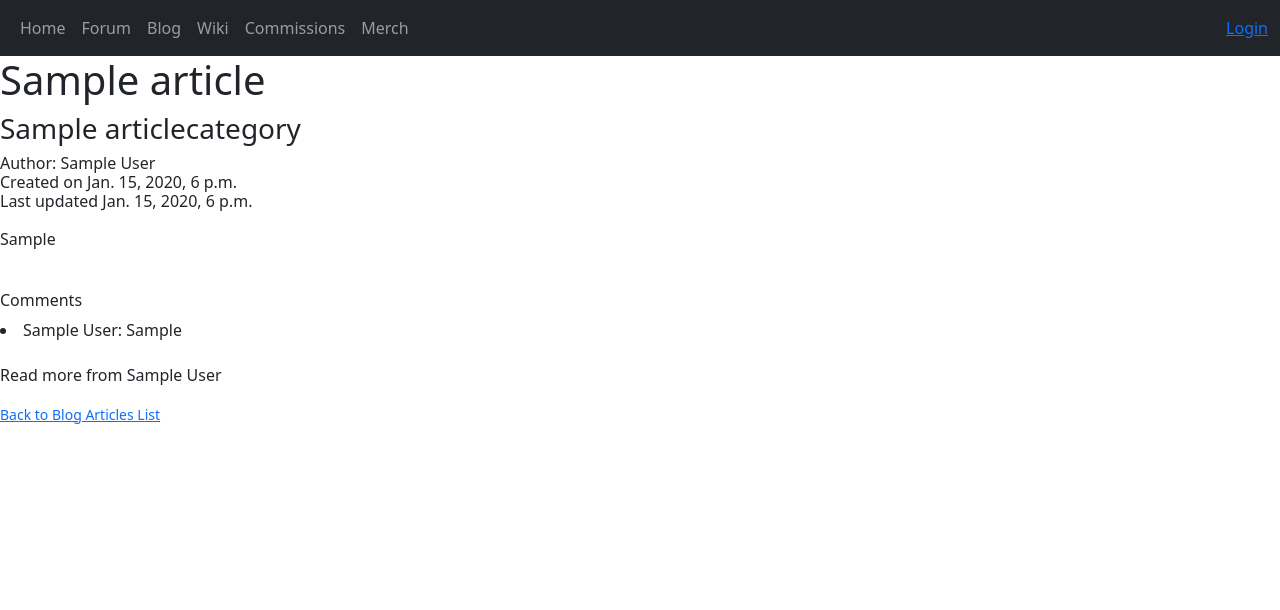
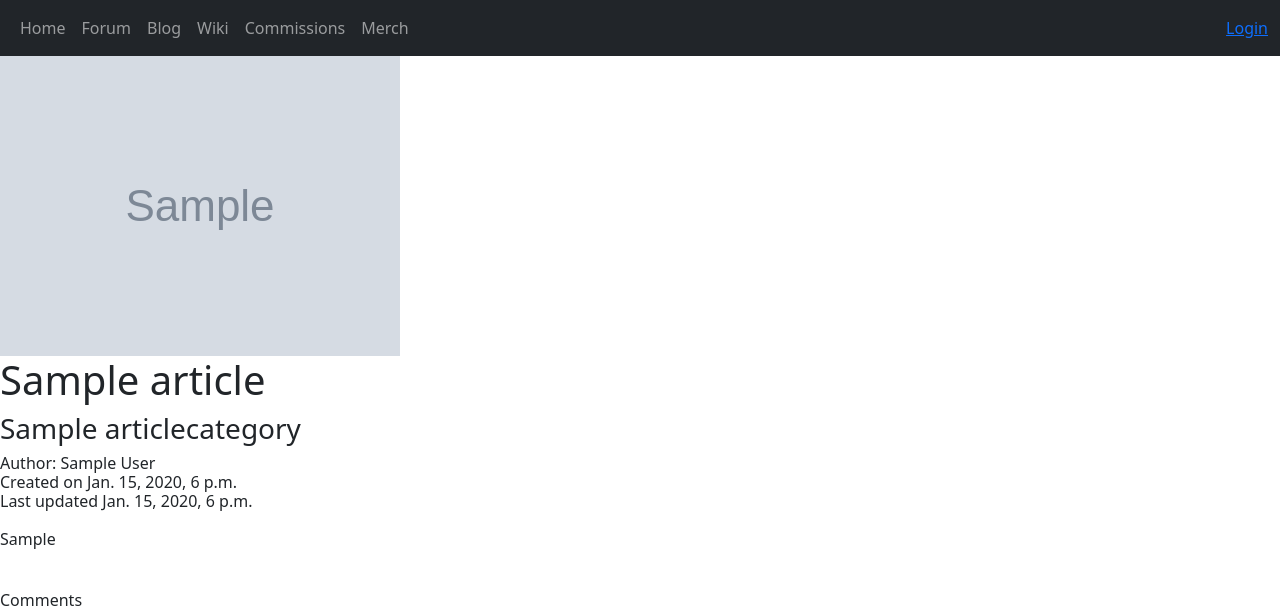
Before and after one commit to pris-matic/hobbysite-CD-3, a Django app: page /blog/article/1/ in a window 1280 px wide. Shown: the top 610 px of the page. Run offline with Django 5.2, Linux system fonts and the light colour scheme; tables that the repository leaves empty hold one stand-in row (values such as "Sample post"); grey boxes marked "Sample" are stand-in pictures.

Commit message:
Updated article detail views to display header images

```diff
--- a/hobbysite/blog/templates/blog/blogArticle.html
+++ b/hobbysite/blog/templates/blog/blogArticle.html
@@ -1,6 +1,9 @@
 {% extends 'hobbysite/base.html' %}
 {% block title %} {{ article.title }} {% endblock %}
 {% block content %}
+{% if article.header_image %}
+<img src="{{ article.header_image.url }}" alt="" height="300">
+{% endif %}
 <h1> {{ article.title }} </h1>
 <h3> {{ article.category }} </h3>
 <h6>
```
